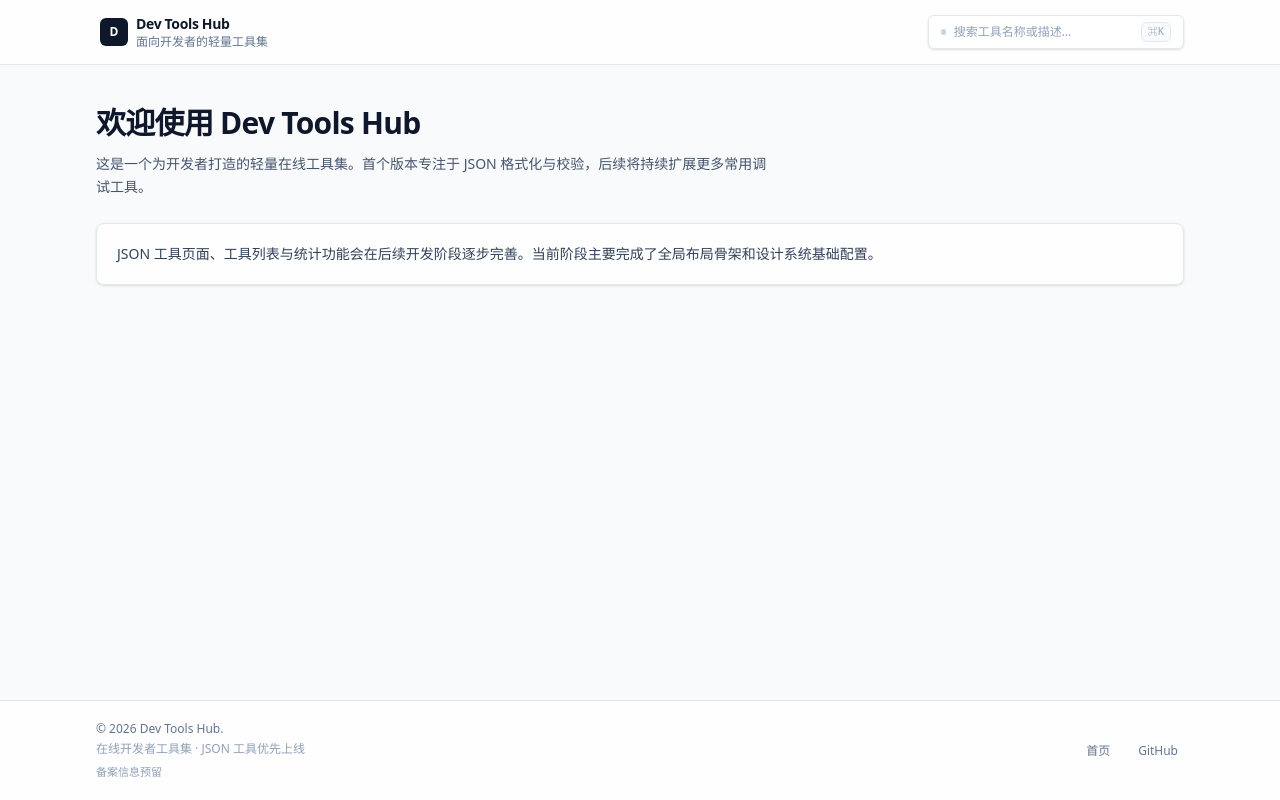
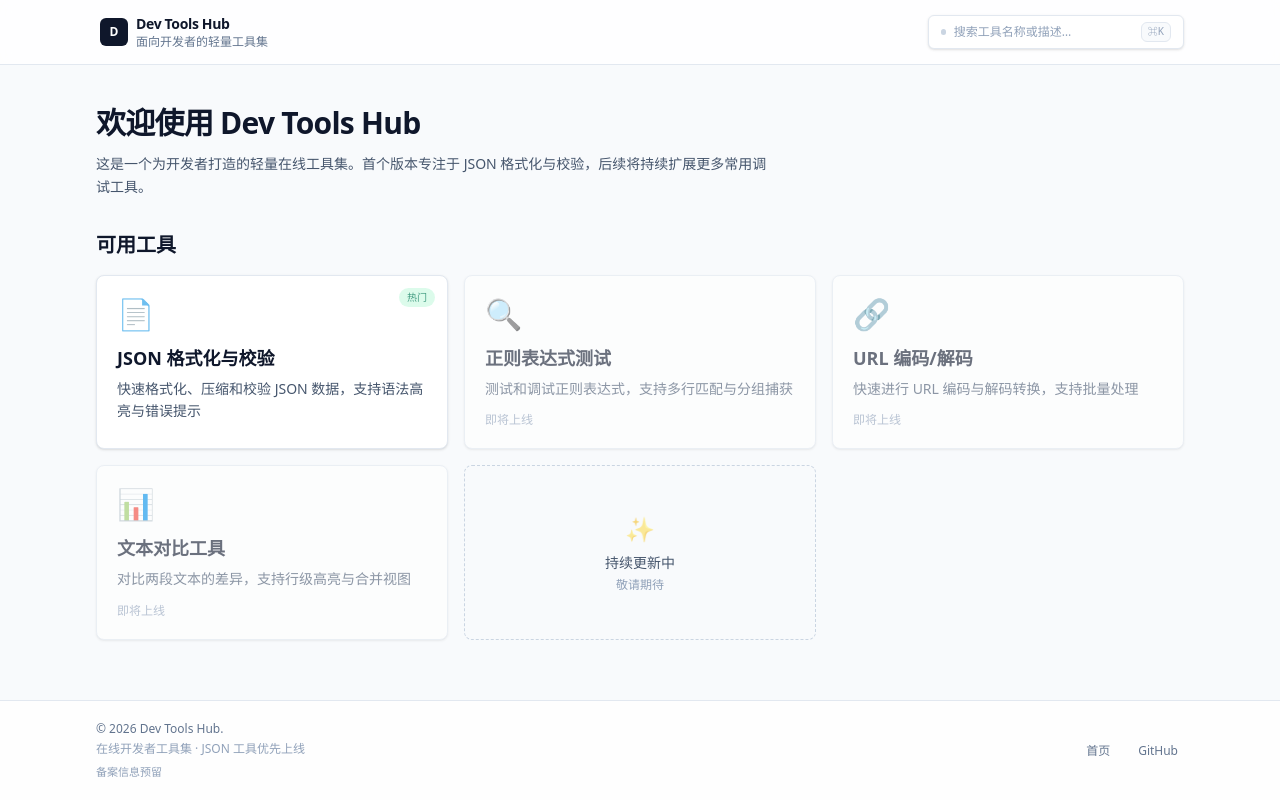
Before and after one commit to iyzliang/dev-tools-hub, a Next.js app: page / in a window 1280 px wide. Built offline with nearby package versions, Linux system fonts and the light colour scheme.

Commit message:
feat(home): 实现首页工具列表页与搜索过滤功能

```diff
--- a/feature_list.json
+++ b/feature_list.json
@@ -45,7 +45,7 @@
       "在工具列表末尾添加“持续更新中，敬请期待”占位卡片，样式与其他卡片协调",
       "实现与顶部搜索框联动的过滤逻辑，可按工具名与描述进行模糊搜索"
     ],
-    "passes": false
+    "passes": true
   },
   {
     "category": "组件开发",
--- a/src/app/layout.tsx
+++ b/src/app/layout.tsx
@@ -3,6 +3,7 @@ import { Geist, Geist_Mono } from "next/font/google";
 import "./globals.css";
 import { SiteFooter } from "@/components/site-footer";
 import { SiteHeader } from "@/components/site-header";
+import { SearchProvider } from "@/contexts/search-context";
 
 const geistSans = Geist({
   variable: "--font-geist-sans",
@@ -28,13 +29,15 @@ export default function RootLayout({
   return (
     <html lang="zh-CN">
       <body className={`${geistSans.variable} ${geistMono.variable} app-shell`}>
-        <SiteHeader />
+        <SearchProvider>
+          <SiteHeader />
 
-        <main className="app-main">
-          <div className="app-container app-main-inner">{children}</div>
-        </main>
+          <main className="app-main">
+            <div className="app-container app-main-inner">{children}</div>
+          </main>
 
-        <SiteFooter />
+          <SiteFooter />
+        </SearchProvider>
       </body>
     </html>
   );
--- a/src/app/page.tsx
+++ b/src/app/page.tsx
@@ -1,6 +1,13 @@
+"use client";
+
+import { useSearch } from "@/contexts/search-context";
+import { ToolsGrid } from "@/components/tools-grid";
+
 export default function Home() {
+  const { searchQuery } = useSearch();
+
   return (
-    <div className="space-y-6">
+    <div className="space-y-8">
       <section className="space-y-3">
         <h1 className="text-2xl font-semibold tracking-tight text-slate-900 sm:text-3xl">
           欢迎使用 Dev Tools Hub
@@ -11,10 +18,18 @@ export default function Home() {
         </p>
       </section>
 
-      <section className="rounded-lg border border-slate-200 bg-white/80 p-4 shadow-sm sm:p-5">
-        <p className="text-sm text-slate-700">
-          JSON 工具页面、工具列表与统计功能会在后续开发阶段逐步完善。当前阶段主要完成了全局布局骨架和设计系统基础配置。
-        </p>
+      <section className="space-y-4">
+        <div className="flex items-center justify-between">
+          <h2 className="text-lg font-semibold text-slate-900 sm:text-xl">
+            可用工具
+          </h2>
+          {searchQuery && (
+            <p className="text-xs text-slate-500">
+              找到 {searchQuery ? "相关" : "所有"} 工具
+            </p>
+          )}
+        </div>
+        <ToolsGrid searchQuery={searchQuery} />
       </section>
     </div>
   );
--- a/src/components/site-header.tsx
+++ b/src/components/site-header.tsx
@@ -1,6 +1,11 @@
+"use client";
+
 import Link from "next/link";
+import { useSearch } from "@/contexts/search-context";
 
 export function SiteHeader() {
+  const { searchQuery, setSearchQuery } = useSearch();
+
   return (
     <header className="app-header">
       <div className="app-container flex h-14 items-center justify-between sm:h-16">
@@ -29,6 +34,8 @@ export function SiteHeader() {
             <input
               type="search"
               placeholder="搜索工具名称或描述…"
+              value={searchQuery}
+              onChange={(e) => setSearchQuery(e.target.value)}
               className="w-full border-0 bg-transparent text-xs text-slate-700 placeholder:text-slate-400 focus:outline-none"
               aria-label="搜索工具"
             />
--- /dev/null
+++ b/src/components/tool-card.tsx
@@ -0,0 +1,59 @@
+import Link from "next/link";
+import type { Tool } from "@/config/tools";
+
+interface ToolCardProps {
+  tool: Tool;
+}
+
+export function ToolCard({ tool }: ToolCardProps) {
+  const isPlaceholder = tool.href === "#";
+
+  const cardContent = (
+    <div className="group relative flex h-full flex-col rounded-lg border border-slate-200 bg-white p-4 shadow-sm transition-all duration-200 ease-out hover:border-slate-300 hover:shadow-md sm:p-5">
+      {/* 热门标签 */}
+      {tool.isHot && (
+        <span className="absolute right-3 top-3 inline-flex items-center rounded-full bg-emerald-100 px-2 py-0.5 text-[10px] font-medium text-emerald-700 animate-pulse">
+          热门
+        </span>
+      )}
+
+      {/* 图标 */}
+      <div className="mb-3 text-2xl sm:text-3xl">{tool.icon}</div>
+
+      {/* 工具名称 */}
+      <h3 className="mb-1.5 text-base font-semibold text-slate-900 sm:text-lg">
+        {tool.name}
+      </h3>
+
+      {/* 描述 */}
+      <p className="flex-1 text-xs leading-relaxed text-slate-600 sm:text-sm">
+        {tool.description}
+      </p>
+
+      {/* 占位提示 */}
+      {isPlaceholder && (
+        <div className="mt-3 text-[10px] text-slate-400 sm:text-xs">
+          即将上线
+        </div>
+      )}
+    </div>
+  );
+
+  if (isPlaceholder) {
+    return (
+      <div className="cursor-not-allowed opacity-60" aria-label={`${tool.name}（即将上线）`}>
+        {cardContent}
+      </div>
+    );
+  }
+
+  return (
+    <Link
+      href={tool.href}
+      className="block h-full focus-visible:outline-none focus-visible:ring-2 focus-visible:ring-slate-400 focus-visible:ring-offset-2 focus-visible:ring-offset-white"
+      aria-label={`打开 ${tool.name}`}
+    >
+      {cardContent}
+    </Link>
+  );
+}
--- /dev/null
+++ b/src/components/tools-grid.tsx
@@ -0,0 +1,39 @@
+"use client";
+
+import { useMemo } from "react";
+import { ToolCard } from "./tool-card";
+import { tools } from "@/config/tools";
+
+interface ToolsGridProps {
+  searchQuery?: string;
+}
+
+export function ToolsGrid({ searchQuery = "" }: ToolsGridProps) {
+  const filteredTools = useMemo(() => {
+    if (!searchQuery.trim()) {
+      return tools;
+    }
+
+    const query = searchQuery.toLowerCase().trim();
+    return tools.filter(
+      (tool) =>
+        tool.name.toLowerCase().includes(query) ||
+        tool.description.toLowerCase().includes(query)
+    );
+  }, [searchQuery]);
+
+  return (
+    <div className="grid grid-cols-1 gap-4 sm:grid-cols-2 lg:grid-cols-3">
+      {filteredTools.map((tool) => (
+        <ToolCard key={tool.id} tool={tool} />
+      ))}
+
+      {/* "持续更新中" 占位卡片 */}
+      <div className="group flex h-full flex-col items-center justify-center rounded-lg border border-dashed border-slate-300 bg-slate-50/50 p-6 text-center transition-colors duration-200 ease-out hover:border-slate-400 hover:bg-slate-50">
+        <div className="mb-2 text-2xl opacity-50">✨</div>
+        <p className="text-sm font-medium text-slate-600">持续更新中</p>
+        <p className="mt-1 text-xs text-slate-400">敬请期待</p>
+      </div>
+    </div>
+  );
+}
--- /dev/null
+++ b/src/config/tools.ts
@@ -0,0 +1,44 @@
+export interface Tool {
+  id: string;
+  name: string;
+  description: string;
+  icon: string; // 暂时使用 emoji，后续可替换为图标组件
+  isHot: boolean;
+  href: string;
+}
+
+export const tools: Tool[] = [
+  {
+    id: "json-formatter",
+    name: "JSON 格式化与校验",
+    description: "快速格式化、压缩和校验 JSON 数据，支持语法高亮与错误提示",
+    icon: "📄",
+    isHot: true,
+    href: "/json",
+  },
+  // 后续工具占位，待开发
+  {
+    id: "regex-tester",
+    name: "正则表达式测试",
+    description: "测试和调试正则表达式，支持多行匹配与分组捕获",
+    icon: "🔍",
+    isHot: false,
+    href: "#",
+  },
+  {
+    id: "url-encoder",
+    name: "URL 编码/解码",
+    description: "快速进行 URL 编码与解码转换，支持批量处理",
+    icon: "🔗",
+    isHot: false,
+    href: "#",
+  },
+  {
+    id: "diff-viewer",
+    name: "文本对比工具",
+    description: "对比两段文本的差异，支持行级高亮与合并视图",
+    icon: "📊",
+    isHot: false,
+    href: "#",
+  },
+];
--- /dev/null
+++ b/src/contexts/search-context.tsx
@@ -0,0 +1,28 @@
+"use client";
+
+import { createContext, useContext, useState, type ReactNode } from "react";
+
+interface SearchContextValue {
+  searchQuery: string;
+  setSearchQuery: (query: string) => void;
+}
+
+const SearchContext = createContext<SearchContextValue | undefined>(undefined);
+
+export function SearchProvider({ children }: { children: ReactNode }) {
+  const [searchQuery, setSearchQuery] = useState("");
+
+  return (
+    <SearchContext.Provider value={{ searchQuery, setSearchQuery }}>
+      {children}
+    </SearchContext.Provider>
+  );
+}
+
+export function useSearch() {
+  const context = useContext(SearchContext);
+  if (context === undefined) {
+    throw new Error("useSearch must be used within a SearchProvider");
+  }
+  return context;
+}
```
